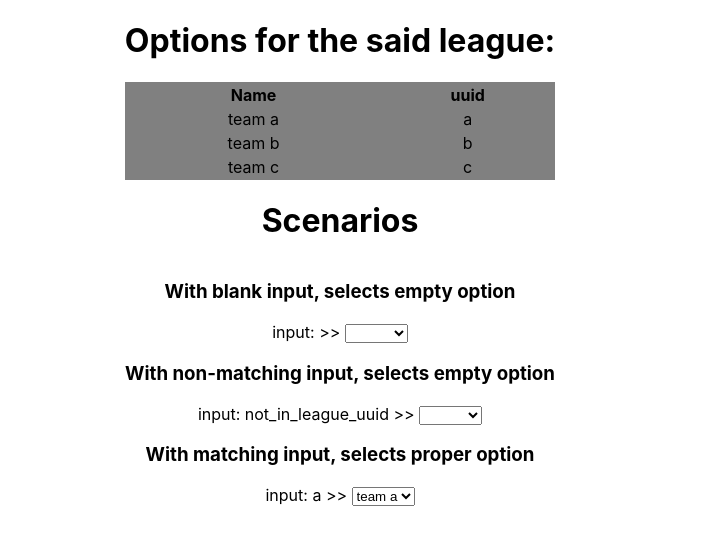
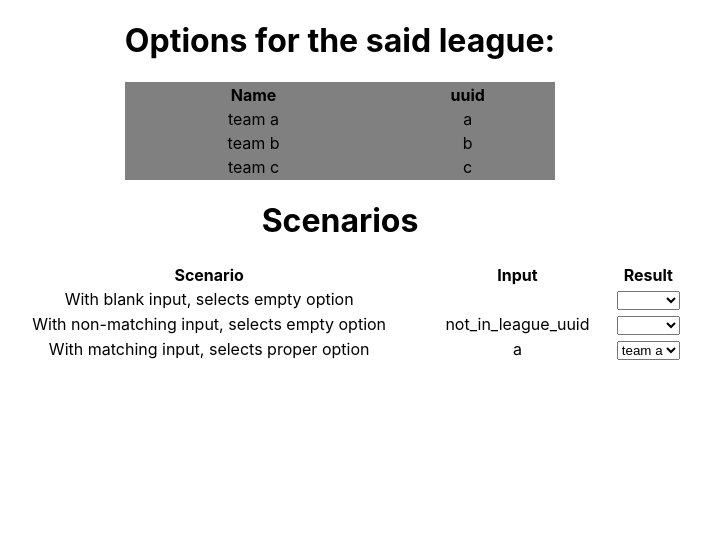
Before and after one commit to iguanus/axios_demo_cors, a React (Create React App) app: page / in a window 1280 px wide. Shown: the top 544 px of the page, without its empty margins (300-1011 px from the left). Built offline with nearby package versions, Linux system fonts and the light colour scheme.

Commit message:
More styling and scenarios as table

```diff
--- a/src/App.css
+++ b/src/App.css
@@ -3,6 +3,9 @@
   display: flex;
   flex-direction: column;
   align-items: center;
+  max-width: 700px;
+  margin-left: auto;
+  margin-right: auto;
 }
 
 .table {
@@ -10,32 +13,6 @@
   width: 100%;
 }
 
-@media (prefers-reduced-motion: no-preference) {
-  .App-logo {
-    animation: App-logo-spin infinite 20s linear;
-  }
+.scenarios {
+  width: 100%;
 }
-
-.App-header {
-  background-color: #282c34;
-  min-height: 100vh;
-  display: flex;
-  flex-direction: column;
-  align-items: center;
-  justify-content: center;
-  font-size: calc(10px + 2vmin);
-  color: white;
-}
-
-.App-link {
-  color: #61dafb;
-}
-
-@keyframes App-logo-spin {
-  from {
-    transform: rotate(0deg);
-  }
-  to {
-    transform: rotate(360deg);
-  }
-}
--- a/src/App.js
+++ b/src/App.js
@@ -9,11 +9,13 @@ const mockTeams = ["a", "b", "c"].map(mockTeam);
 
 const Scenario = ({ title, value }) => {
   return (
-    <div>
-      <h3>{title}</h3>
-      <span>input: {value} >> </span>
+    <tr className="scenario">
+      <td>{title}</td>
+      <td>{value}</td>
+      <td>
         <Select inputOptions={mockTeams} inputValue={value} />
-    </div>
+      </td>
+    </tr>
   );
 };
 
@@ -46,6 +48,12 @@ class App extends React.Component {
         </div>
 
         <h1>Scenarios</h1>
+        <table className="scenarios">
+          <tr>
+            <th>Scenario</th>
+            <th>Input</th>
+            <th>Result</th>
+          </tr>
           {Scenario({
             value: noInput,
             title: "With blank input, selects empty option",
@@ -59,6 +67,7 @@ class App extends React.Component {
             value: validTeamUuid,
             title: "With matching input, selects proper option",
           })}
+        </table>
       </div>
     );
   }
```
Lines whose indentation alone changed are shown as unchanged.
